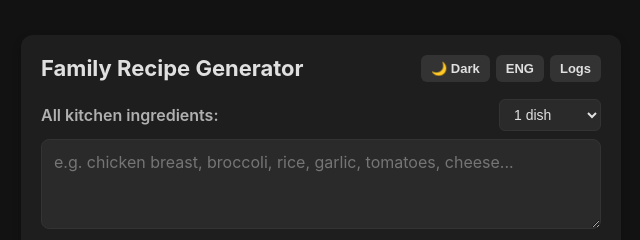
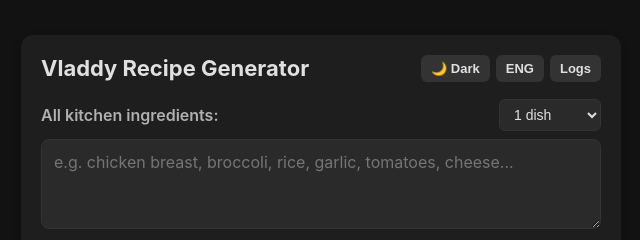
Before and after one commit to bucketasmr/Cooking, a website: page index.html in a window 1280 px wide. Shown: the top 240 px of the page, 319-959 px from the left. Drawn offline with Linux system fonts and the light colour scheme.

Commit message:
Update index.html

```diff
--- a/index.html
+++ b/index.html
@@ -181,7 +181,7 @@
         <button class="top-btn" onclick="toggleDebug()">Logs</button>
     </div>
 
-    <h2 id="uiTitle">Family Recipe Generator</h2>
+    <h2 id="uiTitle">Vladdy Recipe Generator</h2>
 
     <div class="control-row">
         <label for="ingredients" id="uiLabel">All kitchen ingredients:</label>
```
